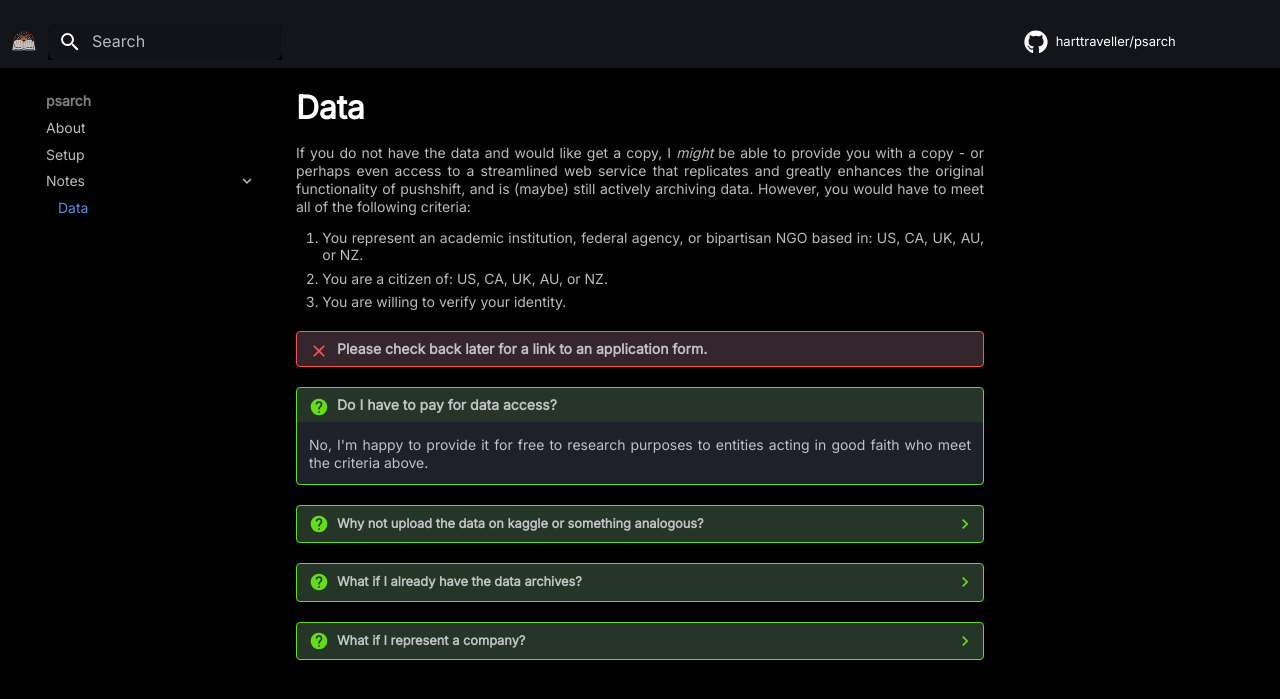
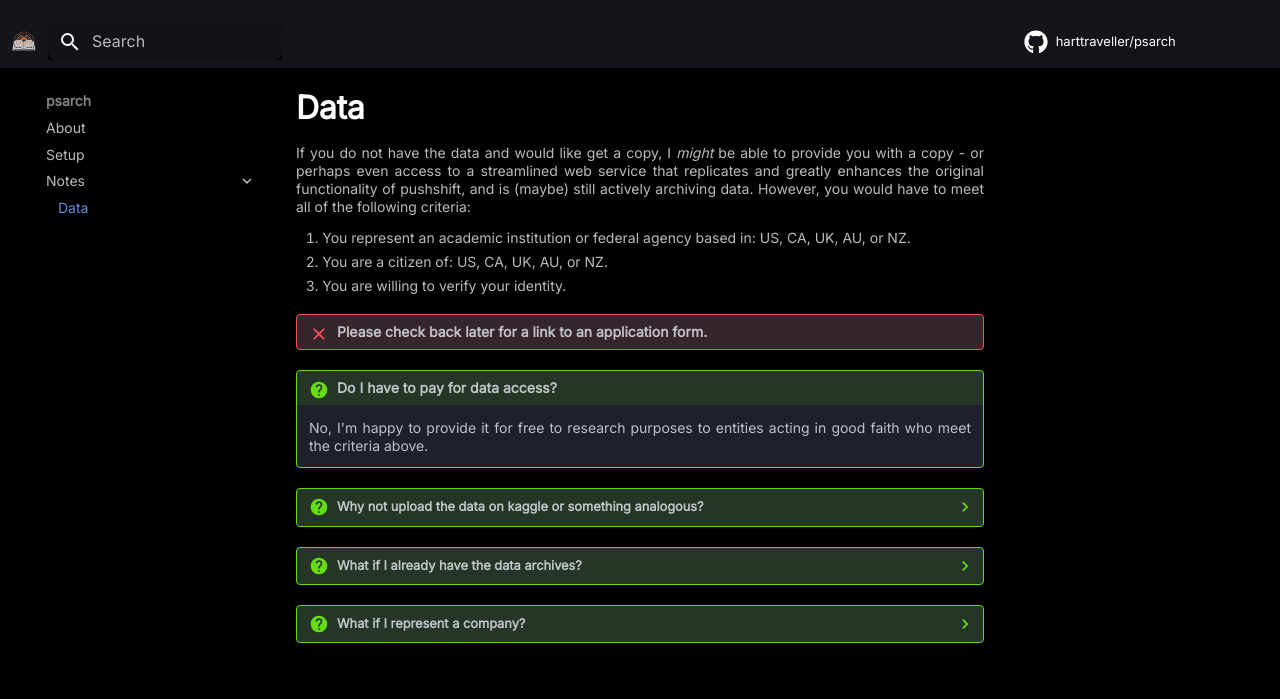
Before and after one commit to harttraveller/psarch, an MkDocs documentation site: the page built from docs/data.md, in a window 1280 px wide. Shown: the top 699 px of the page. Built offline with MkDocs 1.6.1 and Material for MkDocs 9.7.7, drawn with Linux system fonts in a browser that asks for light colours; comment, search, counter and statistics services are not loaded.

Commit message:
docs/data: update

```diff
--- a/docs/data.md
+++ b/docs/data.md
@@ -2,7 +2,7 @@
 
 If you do not have the data and would like get a copy, I *might* be able to provide you with a copy - or perhaps even access to a streamlined web service that replicates and greatly enhances the original functionality of pushshift, and is (maybe) still actively archiving data. However, you would have to meet all of the following criteria:
 
-1. You represent an academic institution, federal agency, or bipartisan NGO based in: US, CA, UK, AU, or NZ.
+1. You represent an academic institution or federal agency based in: US, CA, UK, AU, or NZ.
 2. You are a citizen of: US, CA, UK, AU, or NZ.
 3. You are willing to verify your identity.
 
```
